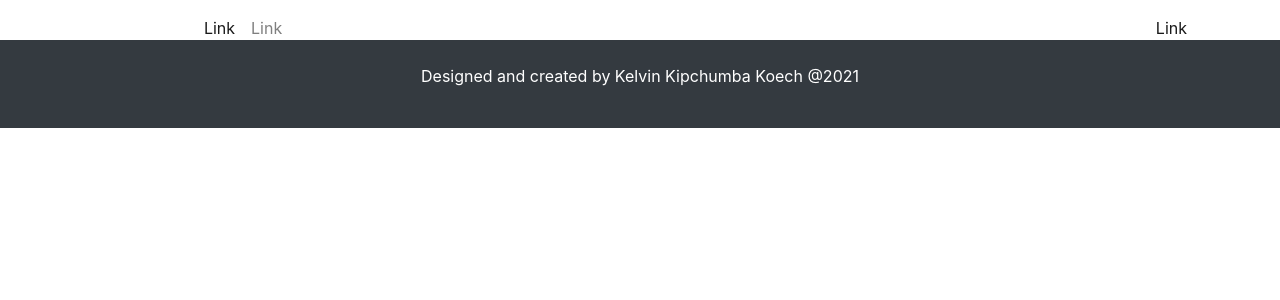
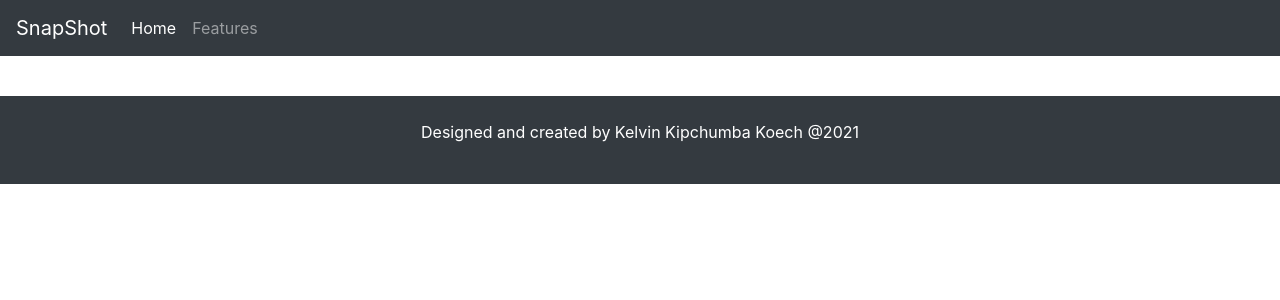
Before and after one commit to k-koech/gallery_django, a Django app: template album/gallery/templates/search.html in a window 1280 px wide. Shown: the top 300 px of the page. Run offline with Django 3.2, Linux system fonts and the light colour scheme; the template is opened without the code that fills it, so the values that code supplies are empty.

Commit message:
updated navbar in search page

```diff
--- a/album/gallery/static/css/base.css
+++ b/album/gallery/static/css/base.css
@@ -5,7 +5,10 @@
     text-align: center;
     overflow: hidden;
 }
-
+.landing .navbar-brand
+{
+  color: #fff !important;
+}
 .landing img
 {
     width: 100%;
--- a/album/gallery/templates/base/navbar.html
+++ b/album/gallery/templates/base/navbar.html
@@ -1,6 +1,6 @@
  <nav class="navbar navbar-expand-sm fixed-top navbar-light">
   <div class="container">
-      <a class="navbar-brand font-weight-bold text-white" href="/">SnapShot</a>
+      <a class="navbar-brand font-weight-bold h1" href="/">SnapShot</a>
       <button class="navbar-toggler" type="button" data-toggle="collapse" data-target="#navbar1">
           <span class="navbar-toggler-icon"></span>
       </button>
--- a/album/gallery/templates/search.html
+++ b/album/gallery/templates/search.html
@@ -5,8 +5,22 @@
 
 {% block content %}
 <div class="landing-search">
-    {% include 'base/navbar.html' %}
-
+    <nav class="navbar navbar-expand-lg navbar-dark bg-dark">
+        <a class="navbar-brand" href="#">SnapShot</a>
+        <button class="navbar-toggler" type="button" data-toggle="collapse" data-target="#navbarNav" aria-controls="navbarNav" aria-expanded="false" aria-label="Toggle navigation">
+          <span class="navbar-toggler-icon"></span>
+        </button>
+        <div class="collapse navbar-collapse" id="navbarNav">
+          <ul class="navbar-nav">
+            <li class="nav-item active">
+              <a class="nav-link" href="/">Home <span class="sr-only">(current)</span></a>
+            </li>
+            <li class="nav-item">
+              <a class="nav-link" href="#">Features</a>
+            </li
+          </ul>
+        </div>
+      </nav>
 
 </div>
 
```
